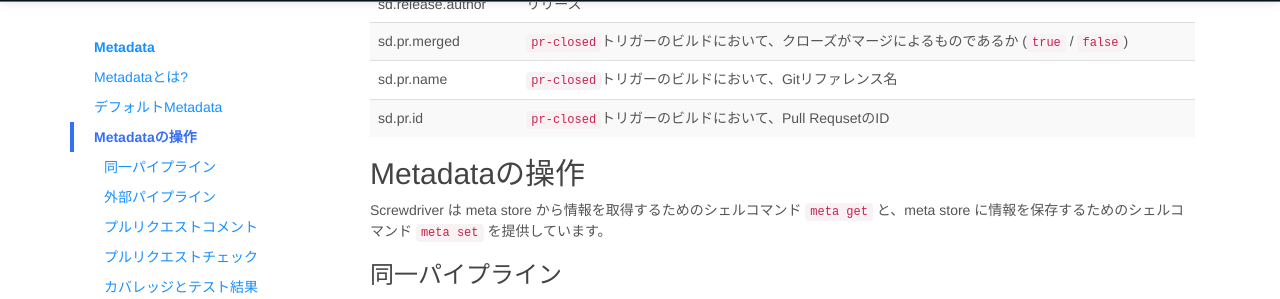
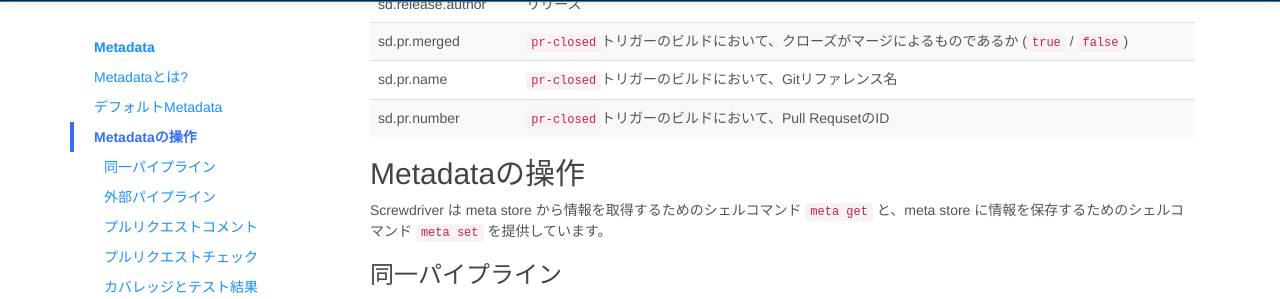
Before and after one commit to screwdriver-cd/guide, a Jekyll site: the page built from docs/ja/user-guide/metadata.md, in a window 1280 px wide and 900 px high, scrolled down 933 px. Shown: the part 150-449 px from the top of the window. Built offline with Jekyll 4.4.1, drawn with Linux system fonts in a browser that asks for light colours.

Commit message:
Update docs/ja/user-guide/metadata.md
Co-authored-by: y-oksaku <43719835+y-oksaku@users.noreply.github.com>

```diff
--- a/docs/ja/user-guide/metadata.md
+++ b/docs/ja/user-guide/metadata.md
@@ -80,7 +80,7 @@ Screwdriver.cdはデフォルトでMetadataに以下のキーを設定してい
 | sd.release.author   | リリース                                                                                                                      |
 | sd.pr.merged        | `pr-closed`トリガーのビルドにおいて、クローズがマージによるものであるか (`true` / `false`)                                            |
 | sd.pr.name          | `pr-closed`トリガーのビルドにおいて、Gitリファレンス名                                                                             |
-| sd.pr.id            | `pr-closed`トリガーのビルドにおいて、Pull RequsetのID                                                                            |
+| sd.pr.number        | `pr-closed`トリガーのビルドにおいて、Pull RequsetのID                                                                            |
 
 ## Metadataの操作
 
```
